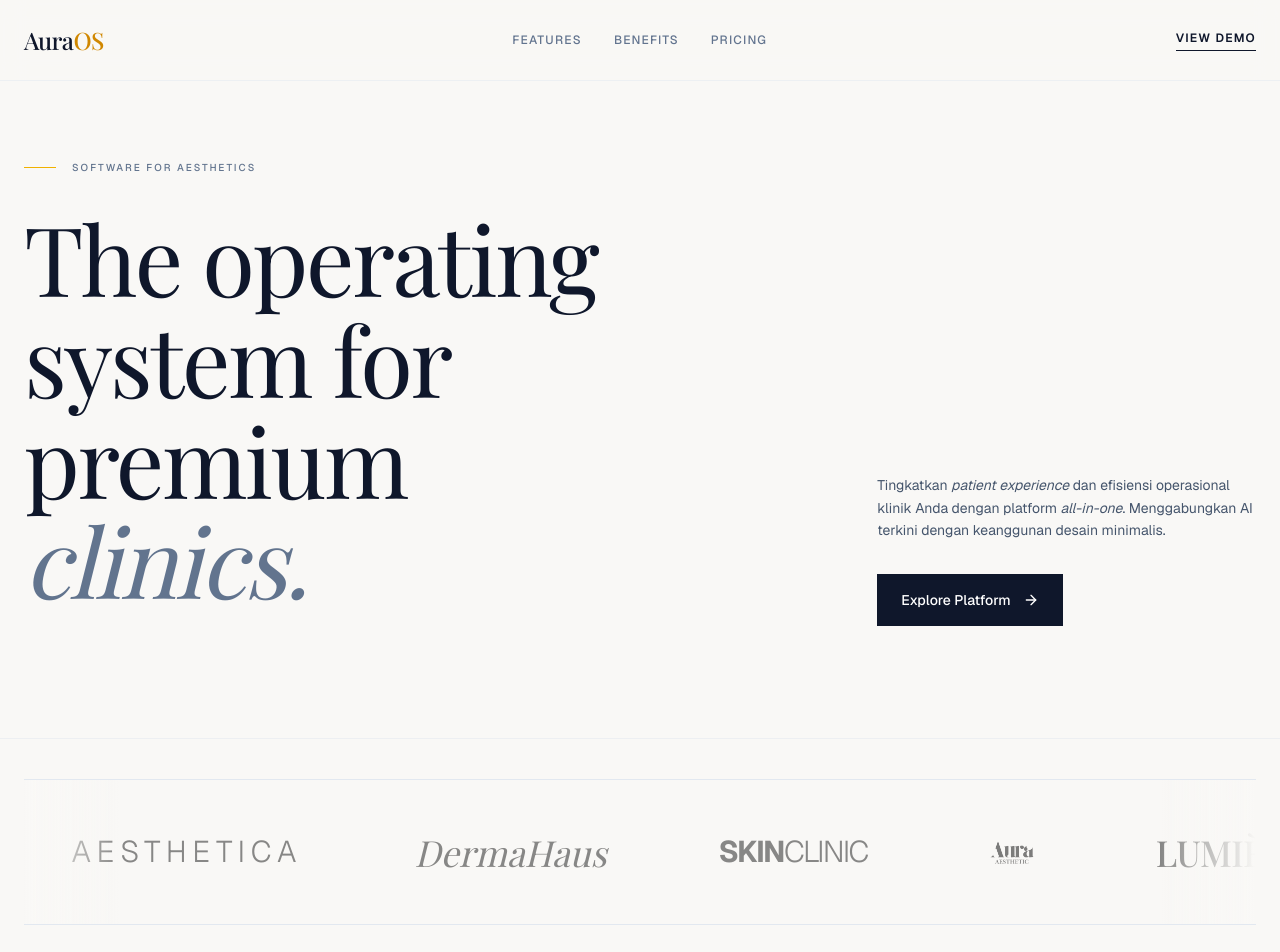
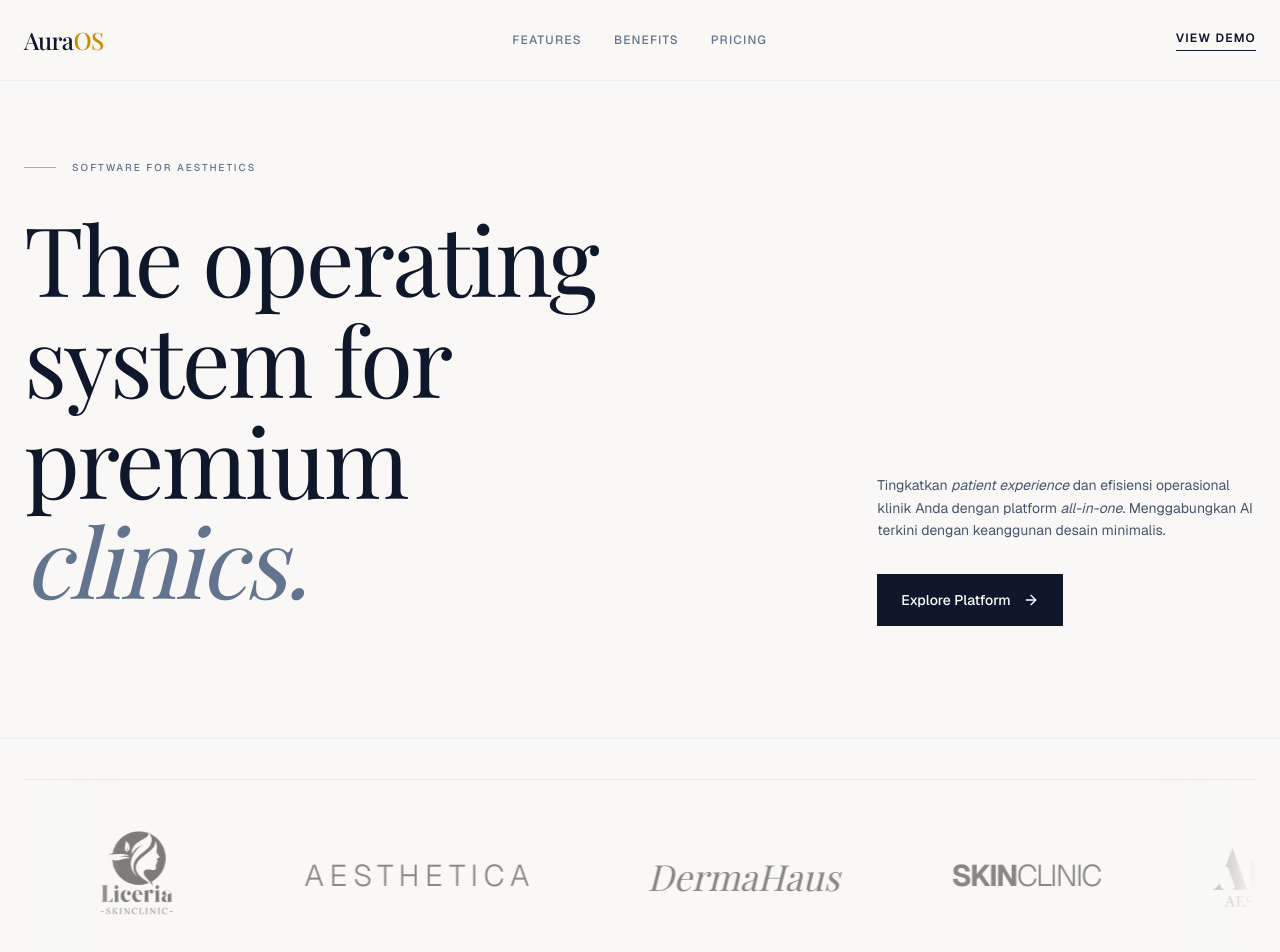
Before and after one commit to jasurddev/AuraWellness, a Next.js app: page / in a window 1280 px wide. Shown: the top 952 px of the page. Built offline with nearby package versions, Linux system fonts and the light colour scheme; a web font is replaced by a local one.

Commit message:
style: resize logos and add liceria logo to marquee

```diff
--- a/src/app/page.tsx
+++ b/src/app/page.tsx
@@ -95,16 +95,18 @@ export default function Home() {
             >
               {/* Set 1 */}
               <div className="flex gap-16 md:gap-28 items-center shrink-0 px-8 md:px-14">
-                <Image src="/logo.png" alt="Aura Aesthetic" width={280} height={80} className="h-14 md:h-16 w-auto object-contain brightness-0 shrink-0" />
+                <Image src="/logo.png" alt="Aura Aesthetic" width={300} height={100} className="h-20 md:h-28 w-auto object-contain brightness-0 shrink-0 scale-125 md:scale-150" />
                 <span className="font-serif text-3xl md:text-4xl font-medium tracking-tight shrink-0">LUMIÈRE</span>
+                <Image src="/liceria.png" alt="Liceria" width={300} height={100} className="h-20 md:h-28 w-auto object-contain brightness-0 shrink-0 scale-125 md:scale-150" />
                 <span className="font-sans text-2xl md:text-3xl font-light tracking-[0.2em] uppercase shrink-0">Aesthetica</span>
                 <span className="font-serif text-3xl md:text-4xl italic shrink-0">DermaHaus</span>
                 <span className="font-sans text-2xl md:text-3xl font-bold tracking-tighter shrink-0">SKIN<span className="font-light">CLINIC</span></span>
               </div>
               {/* Set 2 (Duplicate for infinite loop) */}
               <div className="flex gap-16 md:gap-28 items-center shrink-0 px-8 md:px-14">
-                <Image src="/logo.png" alt="Aura Aesthetic" width={280} height={80} className="h-14 md:h-16 w-auto object-contain brightness-0 shrink-0" />
+                <Image src="/logo.png" alt="Aura Aesthetic" width={300} height={100} className="h-20 md:h-28 w-auto object-contain brightness-0 shrink-0 scale-125 md:scale-150" />
                 <span className="font-serif text-3xl md:text-4xl font-medium tracking-tight shrink-0">LUMIÈRE</span>
+                <Image src="/liceria.png" alt="Liceria" width={300} height={100} className="h-20 md:h-28 w-auto object-contain brightness-0 shrink-0 scale-125 md:scale-150" />
                 <span className="font-sans text-2xl md:text-3xl font-light tracking-[0.2em] uppercase shrink-0">Aesthetica</span>
                 <span className="font-serif text-3xl md:text-4xl italic shrink-0">DermaHaus</span>
                 <span className="font-sans text-2xl md:text-3xl font-bold tracking-tighter shrink-0">SKIN<span className="font-light">CLINIC</span></span>
```
Also changed, not shown: public/liceria.png (added).
